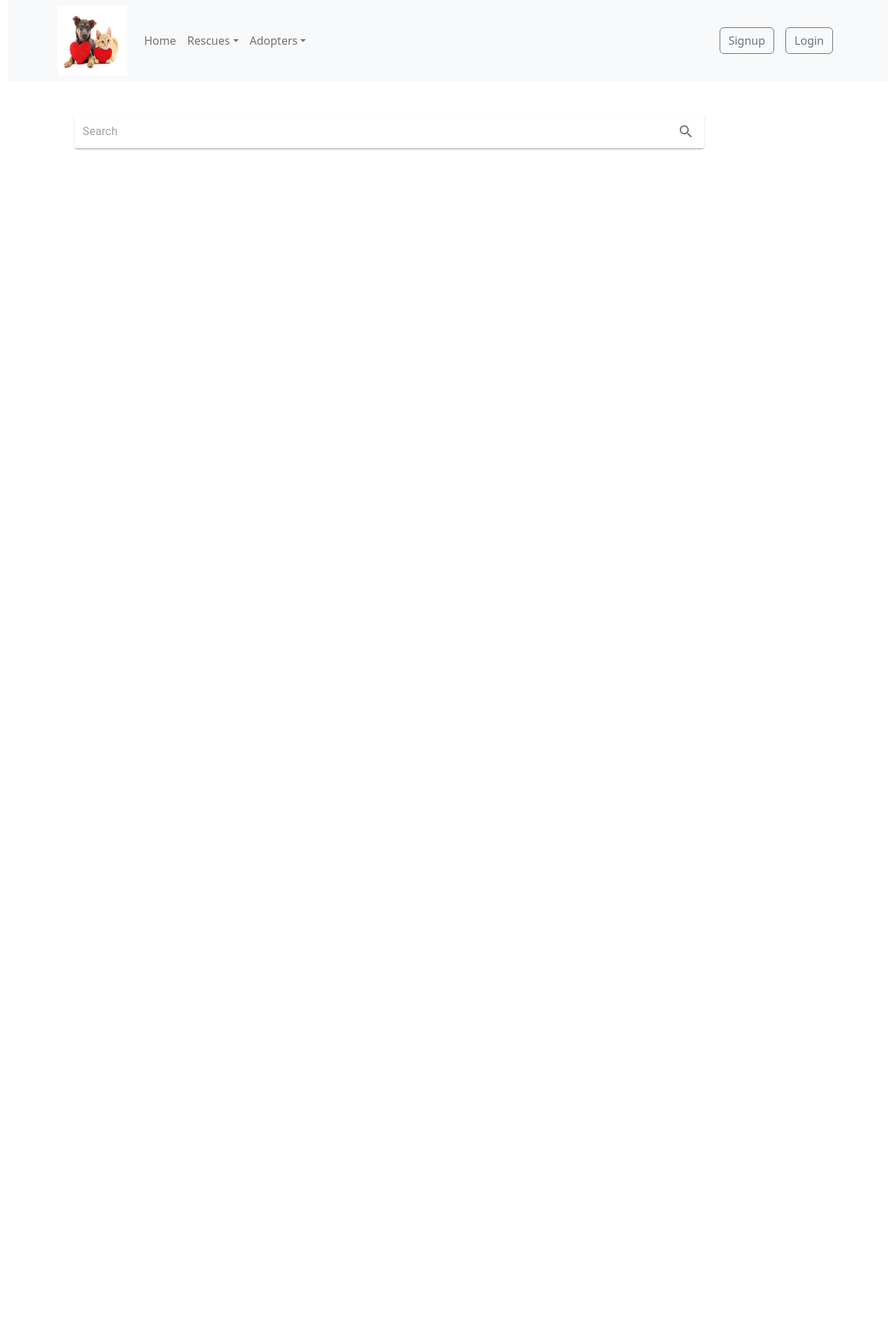
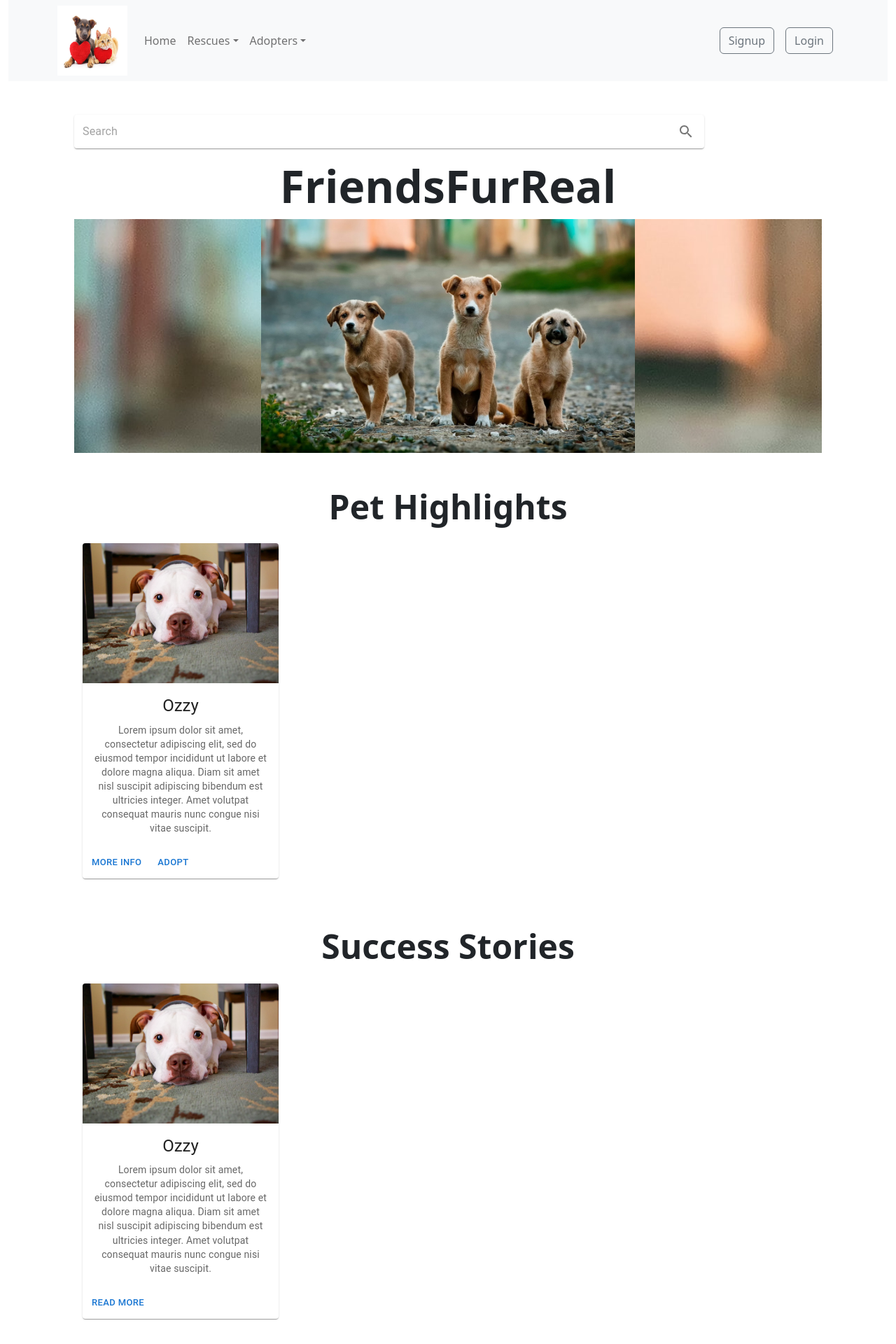
Before and after one commit to stacieherrington/friends-fur-real, a React (Create React App) app in the folder ghi/: page / in a window 1280 px wide. Shown: the top 1920 px of the page at 70% size. Before the commit the page ends 800 px from the top, so only its background shows below. Built offline with nearby package versions, Linux system fonts and the light colour scheme.

Commit message:
created petcard and storycard components

```diff
--- a/ghi/src/Homepage.js
+++ b/ghi/src/Homepage.js
@@ -1,12 +1,39 @@
 import * as React from 'react';
 import SearchBar from './components/SearchBar';
+import PetCard from './components/PetCard';
+import StoryCard from './components/StoryCard'
 
 
 function HomePage() {
   return (
     <div className="px-4 my-5 text-center">
       <SearchBar />
-    </div>
+      <div className="py-3">
+        <h1 className="display-3 fw-bold">FriendsFurReal</h1>
+        <div style={{ backgroundImage: "url(/images/pups.jpg)" }}>
+          <img
+            src="images/pups.jpg"
+            width="50%"
+            className="d-inline-block align-top"
+            alt="Pet logo"
+            shape="rounded"
+          />
+        </div>
+        <div className="container-fluid py-5">
+          <h1 className="display-5 fw-bold">Pet Highlights</h1>
+          <div className="py-3">
+            <PetCard />
+          </div>
+        </div>
+        <div className="container-fluid py-1">
+          <h1 className="display-5 fw-bold">Success Stories</h1>
+          <div className="py-3">
+            <StoryCard />
+          </div>
+        </div>
+      </div>
+    </div >
+
   )
 }
 
--- /dev/null
+++ b/ghi/src/components/PetCard.js
@@ -0,0 +1,32 @@
+import * as React from 'react';
+import Card from '@mui/material/Card';
+import CardActions from '@mui/material/CardActions';
+import CardContent from '@mui/material/CardContent';
+import CardMedia from '@mui/material/CardMedia';
+import Button from '@mui/material/Button';
+import Typography from '@mui/material/Typography';
+
+export default function PetCard() {
+  return (
+    <Card sx={{ maxWidth: 280 }}>
+      <CardMedia
+        component="img"
+        height="200"
+        image="images/pit-dog.jpg"
+        alt="Pitbull"
+      />
+      <CardContent>
+        <Typography gutterBottom variant="h5" component="div">
+          Ozzy
+        </Typography>
+        <Typography variant="body2" color="text.secondary">
+          Lorem ipsum dolor sit amet, consectetur adipiscing elit, sed do eiusmod tempor incididunt ut labore et dolore magna aliqua. Diam sit amet nisl suscipit adipiscing bibendum est ultricies integer. Amet volutpat consequat mauris nunc congue nisi vitae suscipit.
+        </Typography>
+      </CardContent>
+      <CardActions>
+        <Button size="small">More Info</Button>
+        <Button size="small">Adopt</Button>
+      </CardActions>
+    </Card>
+  );
+}
--- /dev/null
+++ b/ghi/src/components/StoryCard.js
@@ -0,0 +1,31 @@
+import * as React from 'react';
+import Card from '@mui/material/Card';
+import CardActions from '@mui/material/CardActions';
+import CardContent from '@mui/material/CardContent';
+import CardMedia from '@mui/material/CardMedia';
+import Button from '@mui/material/Button';
+import Typography from '@mui/material/Typography';
+
+export default function StoryCard() {
+  return (
+    <Card sx={{ maxWidth: 280 }}>
+      <CardMedia
+        component="img"
+        height="200"
+        image="images/pit-dog.jpg"
+        alt="Pitbull"
+      />
+      <CardContent>
+        <Typography gutterBottom variant="h5" component="div">
+          Ozzy
+        </Typography>
+        <Typography variant="body2" color="text.secondary">
+          Lorem ipsum dolor sit amet, consectetur adipiscing elit, sed do eiusmod tempor incididunt ut labore et dolore magna aliqua. Diam sit amet nisl suscipit adipiscing bibendum est ultricies integer. Amet volutpat consequat mauris nunc congue nisi vitae suscipit.
+        </Typography>
+      </CardContent>
+      <CardActions>
+        <Button size="small">Read More</Button>
+      </CardActions>
+    </Card>
+  );
+}
```
Also changed, not shown: ghi/public/images/pit-dog.jpg (added), ghi/public/images/pups.jpg (added).
